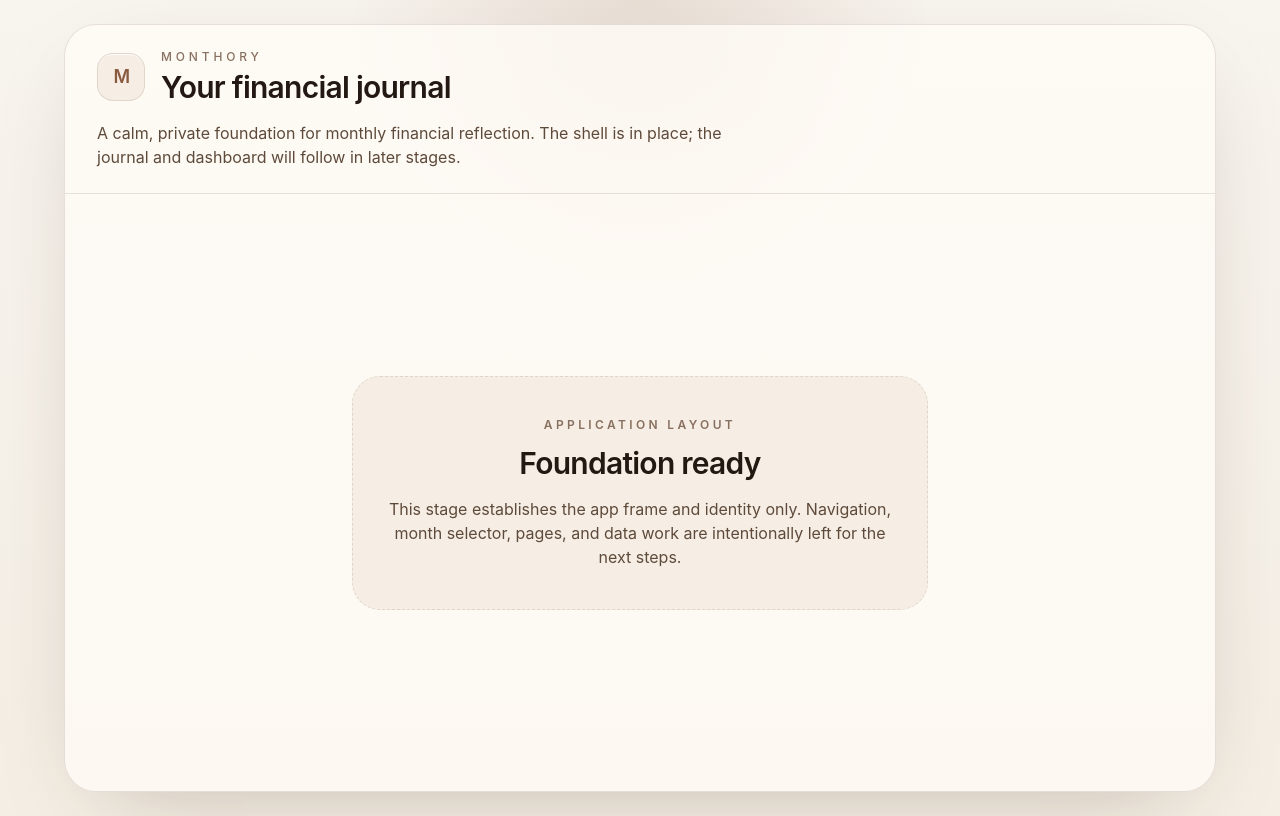
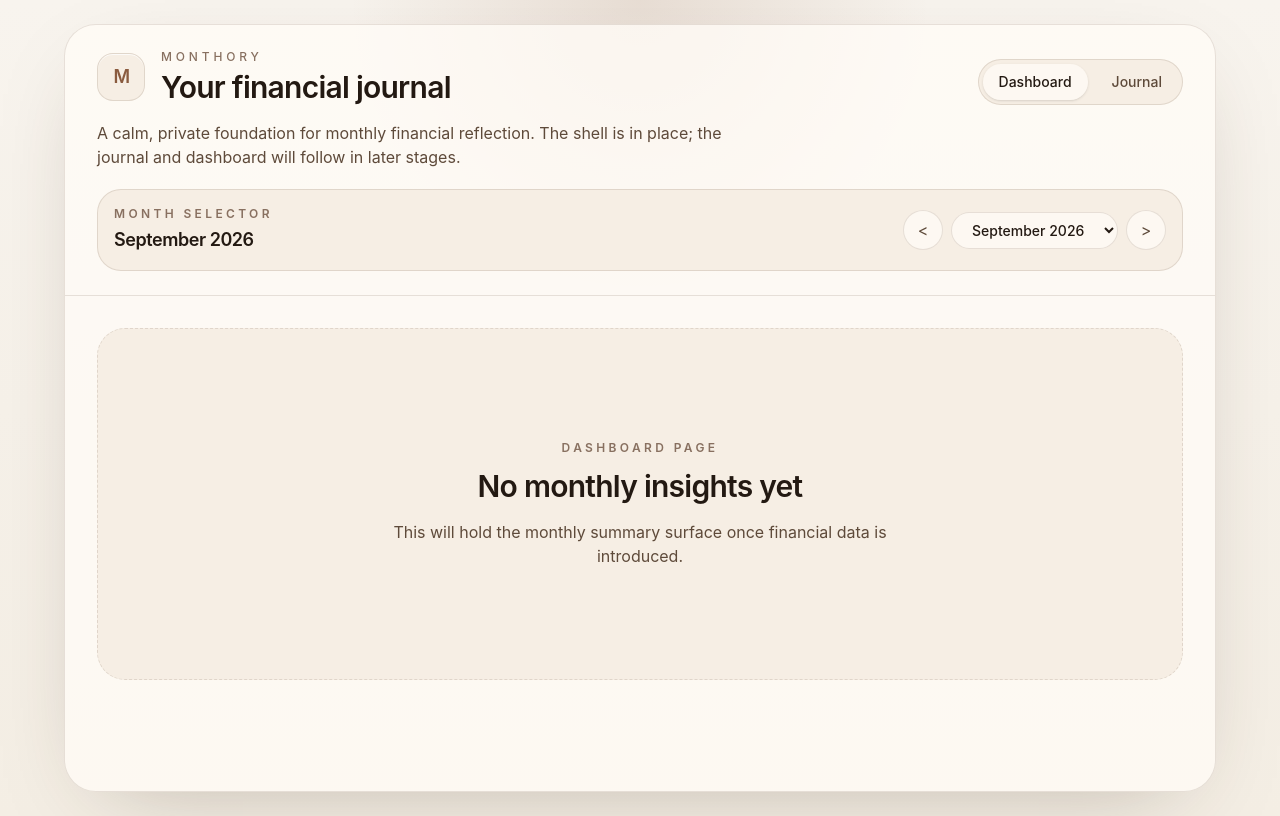
Before and after one commit to lumachroma/monthory, a React (Vite) app: page / in a window 1280 px wide. Built offline with nearby package versions, Linux system fonts and the light colour scheme.

Commit message:
feat: implement month management in useAppStore with navigation and options

```diff
--- a/src/App.jsx
+++ b/src/App.jsx
@@ -1,9 +1,24 @@
+import { useAppStore } from './store/useAppStore';
+
 export default function App() {
+  const {
+    activeView,
+    goToNextMonth,
+    goToPreviousMonth,
+    monthOptions,
+    selectedMonthKey,
+    setActiveView,
+    setSelectedMonthKey,
+  } = useAppStore();
+
+  const selectedMonth = monthOptions.find((option) => option.key === selectedMonthKey) ?? monthOptions[2];
+
   return (
     <main className="min-h-screen px-4 py-4 text-[color:var(--text-primary)] sm:px-6 sm:py-6">
       <section className="mx-auto flex min-h-[calc(100vh-2rem)] w-full max-w-6xl items-stretch">
         <div className="flex w-full flex-col overflow-hidden rounded-[2rem] border border-[color:var(--border-subtle)] bg-[color:var(--surface)] shadow-[0_28px_90px_-42px_rgba(60,43,28,0.34)]">
           <header className="border-b border-[color:var(--border-subtle)] px-5 py-5 sm:px-8 sm:py-6">
+            <div className="flex flex-col gap-5 lg:flex-row lg:items-end lg:justify-between">
               <div className="flex items-center gap-4">
                 <div className="flex h-12 w-12 items-center justify-center rounded-2xl border border-[color:var(--border-subtle)] bg-[color:var(--surface-soft)] text-[color:var(--accent)] shadow-[inset_0_1px_0_rgba(255,255,255,0.7)]">
                   <span className="text-lg font-semibold tracking-[-0.08em]">M</span>
@@ -18,25 +33,95 @@ export default function App() {
                 </div>
               </div>
 
+              <div className="flex items-center gap-2 rounded-full border border-[color:var(--border-subtle)] bg-[color:var(--surface-soft)] p-1 self-start lg:self-auto">
+                <button
+                  type="button"
+                  onClick={() => setActiveView('dashboard')}
+                  className={`inline-flex items-center gap-2 rounded-full px-4 py-2 text-sm font-medium transition ${
+                    activeView === 'dashboard'
+                      ? 'bg-[color:var(--surface)] text-[color:var(--text-primary)] shadow-sm'
+                      : 'text-[color:var(--text-secondary)]'
+                  }`}
+                >
+                  Dashboard
+                </button>
+                <button
+                  type="button"
+                  onClick={() => setActiveView('journal')}
+                  className={`inline-flex items-center gap-2 rounded-full px-4 py-2 text-sm font-medium transition ${
+                    activeView === 'journal'
+                      ? 'bg-[color:var(--surface)] text-[color:var(--text-primary)] shadow-sm'
+                      : 'text-[color:var(--text-secondary)]'
+                  }`}
+                >
+                  Journal
+                </button>
+              </div>
+            </div>
+
             <p className="mt-4 max-w-2xl text-sm leading-6 text-[color:var(--text-secondary)] sm:text-base">
               A calm, private foundation for monthly financial reflection. The shell is in place;
               the journal and dashboard will follow in later stages.
             </p>
+
+            <div className="mt-5 flex flex-col gap-3 rounded-[1.5rem] border border-[color:var(--border-subtle)] bg-[color:var(--surface-soft)] p-4 sm:flex-row sm:items-center sm:justify-between">
+              <div>
+                <p className="text-xs font-semibold uppercase tracking-[0.28em] text-[color:var(--text-muted)]">
+                  Month selector
+                </p>
+                <h2 className="mt-1 text-lg font-semibold tracking-tight text-[color:var(--text-primary)]">
+                  {selectedMonth.label}
+                </h2>
+              </div>
+
+              <div className="flex items-center gap-2 self-start sm:self-auto">
+                <button
+                  type="button"
+                  onClick={goToPreviousMonth}
+                  className="inline-flex h-10 w-10 items-center justify-center rounded-full border border-[color:var(--border-subtle)] bg-[color:var(--surface)] text-[color:var(--text-secondary)] transition hover:text-[color:var(--text-primary)]"
+                  aria-label="Previous month"
+                >
+                  &lt;
+                </button>
+                <select
+                  value={selectedMonthKey}
+                  onChange={(event) => setSelectedMonthKey(event.target.value)}
+                  className="min-w-0 rounded-full border border-[color:var(--border-subtle)] bg-[color:var(--surface)] px-4 py-2 text-sm font-medium text-[color:var(--text-primary)] outline-none"
+                >
+                  {monthOptions.map((option) => (
+                    <option key={option.key} value={option.key}>
+                      {option.label}
+                    </option>
+                  ))}
+                </select>
+                <button
+                  type="button"
+                  onClick={goToNextMonth}
+                  className="inline-flex h-10 w-10 items-center justify-center rounded-full border border-[color:var(--border-subtle)] bg-[color:var(--surface)] text-[color:var(--text-secondary)] transition hover:text-[color:var(--text-primary)]"
+                  aria-label="Next month"
+                >
+                  &gt;
+                </button>
+              </div>
+            </div>
           </header>
 
-          <div className="grid flex-1 place-items-center px-5 py-10 sm:px-8 sm:py-14">
-            <div className="max-w-xl rounded-[1.75rem] border border-dashed border-[color:var(--border-subtle)] bg-[color:var(--surface-soft)] px-6 py-8 text-center sm:px-8 sm:py-10">
+          <div className="flex-1 px-5 py-6 sm:px-8 sm:py-8">
+            <section className="grid min-h-[22rem] place-items-center rounded-[1.75rem] border border-dashed border-[color:var(--border-subtle)] bg-[color:var(--surface-soft)] px-6 py-8 text-center sm:px-10 sm:py-12">
+              <div className="max-w-xl">
                 <p className="text-xs font-semibold uppercase tracking-[0.28em] text-[color:var(--text-muted)]">
-                Application layout
+                  {activeView === 'dashboard' ? 'Dashboard page' : 'Journal page'}
                 </p>
                 <h2 className="mt-3 text-2xl font-semibold tracking-tight text-[color:var(--text-primary)] sm:text-3xl">
-                Foundation ready
+                  {activeView === 'dashboard' ? 'No monthly insights yet' : 'No journal entries yet'}
                 </h2>
                 <p className="mt-4 text-sm leading-6 text-[color:var(--text-secondary)] sm:text-base">
-                This stage establishes the app frame and identity only. Navigation, month selector,
-                pages, and data work are intentionally left for the next steps.
+                  {activeView === 'dashboard'
+                    ? 'This will hold the monthly summary surface once financial data is introduced.'
+                    : 'This will become the monthly writing space once journal content is introduced.'}
                 </p>
               </div>
+            </section>
           </div>
         </div>
       </section>
--- a/src/store/useAppStore.js
+++ b/src/store/useAppStore.js
@@ -1,5 +1,41 @@
 import { create } from 'zustand';
 
-export const useAppStore = create(() => ({
+function getMonthKey(date) {
+  const year = date.getFullYear();
+  const month = String(date.getMonth() + 1).padStart(2, '0');
+
+  return `${year}-${month}`;
+}
+
+function shiftMonth(date, offset) {
+  const shiftedDate = new Date(date.getFullYear(), date.getMonth() + offset, 1);
+
+  return getMonthKey(shiftedDate);
+}
+
+const currentMonth = new Date();
+const monthOptions = [-2, -1, 0, 1, 2].map((offset) => {
+  const monthDate = new Date(currentMonth.getFullYear(), currentMonth.getMonth() + offset, 1);
+
+  return {
+    key: getMonthKey(monthDate),
+    label: monthDate.toLocaleString('en-US', { month: 'long', year: 'numeric' }),
+  };
+});
+
+export const useAppStore = create((set) => ({
   shellReady: true,
+  activeView: 'dashboard',
+  selectedMonthKey: getMonthKey(currentMonth),
+  monthOptions,
+  setActiveView: (activeView) => set({ activeView }),
+  setSelectedMonthKey: (selectedMonthKey) => set({ selectedMonthKey }),
+  goToPreviousMonth: () =>
+    set((state) => ({
+      selectedMonthKey: shiftMonth(new Date(`${state.selectedMonthKey}-01T00:00:00`), -1),
+    })),
+  goToNextMonth: () =>
+    set((state) => ({
+      selectedMonthKey: shiftMonth(new Date(`${state.selectedMonthKey}-01T00:00:00`), 1),
+    })),
 }));
```
Lines whose indentation alone changed are shown as unchanged.
